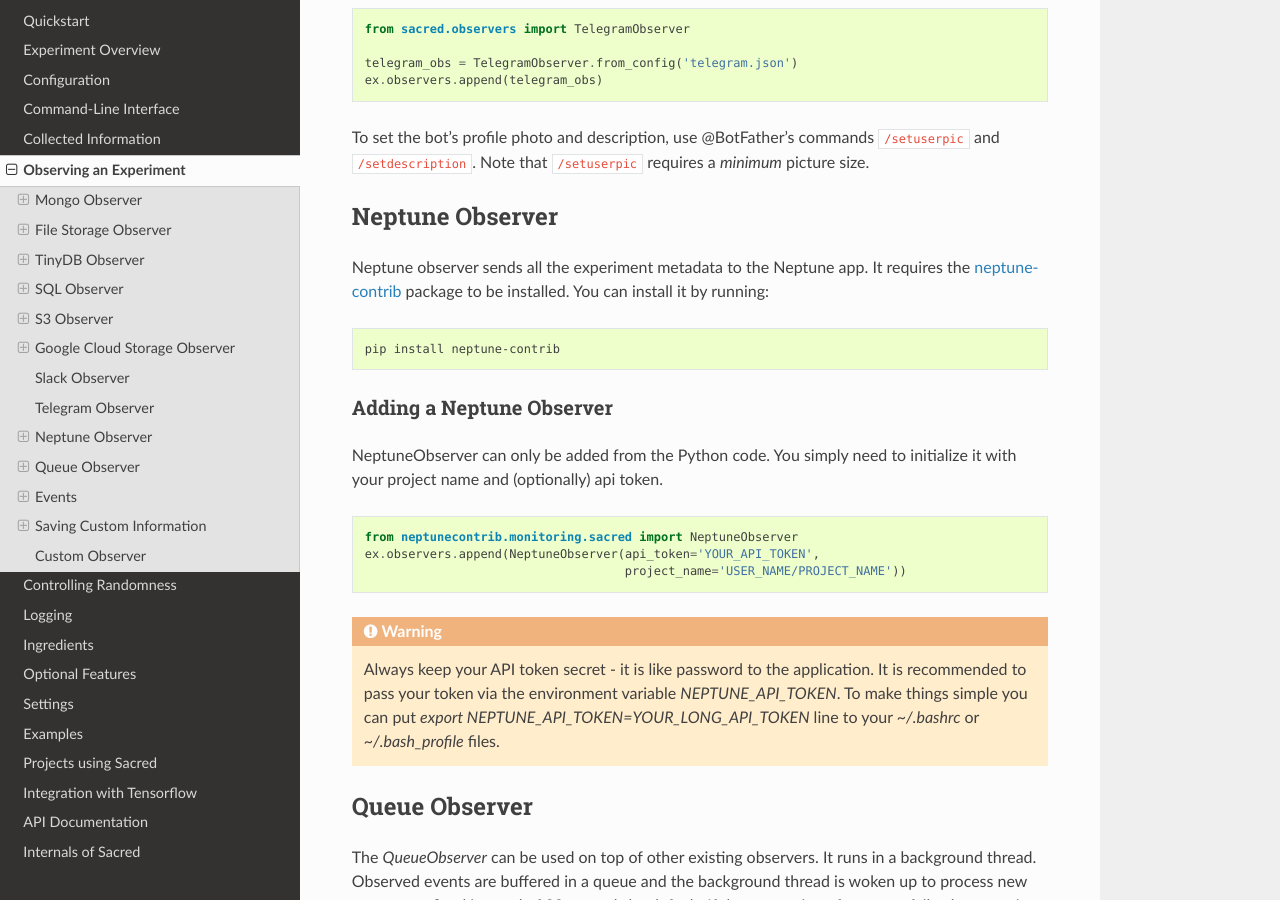
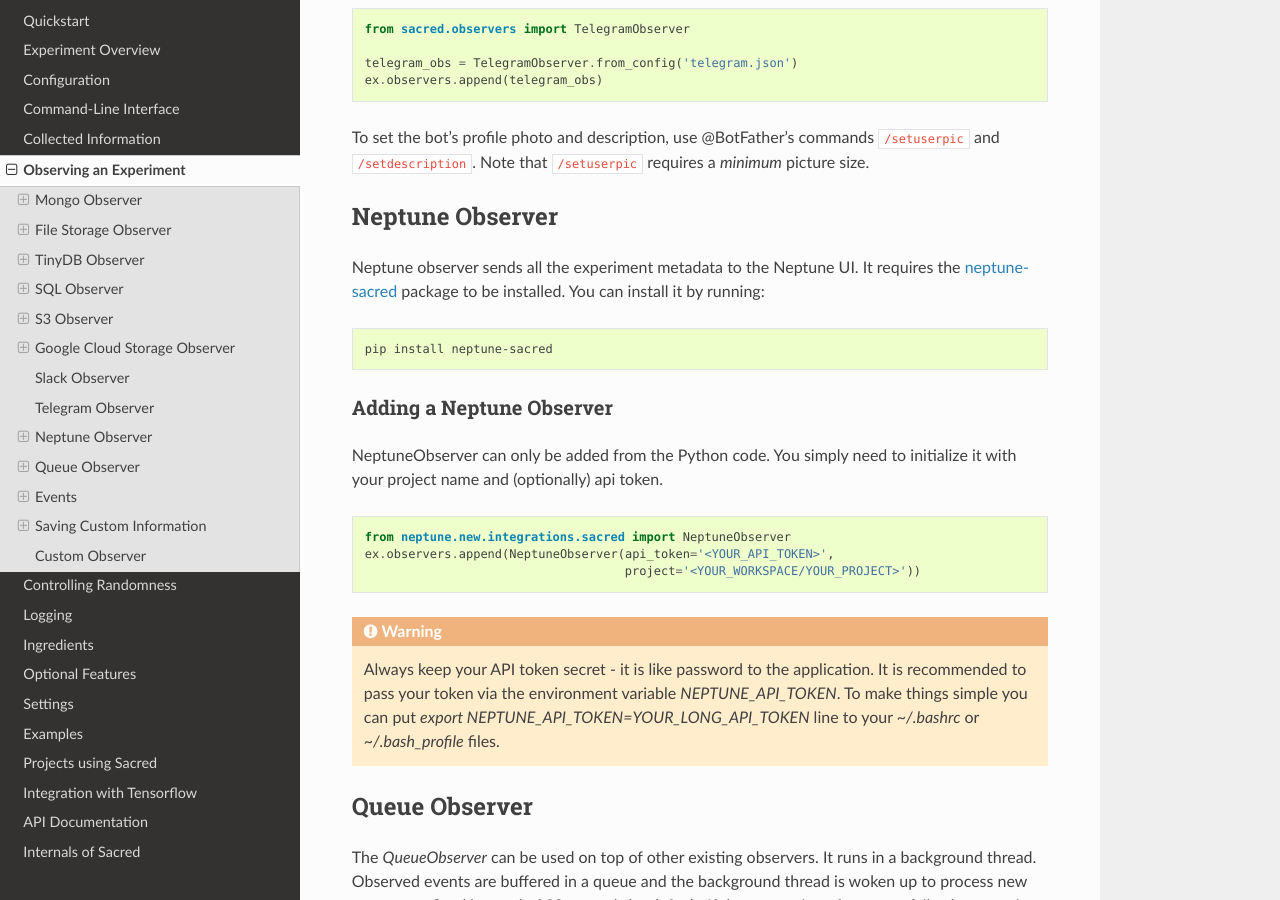
Before and after one commit to IDSIA/sacred, a Sphinx documentation site: the page built from docs/observers.rst, in a window 1280 px wide and 900 px high, scrolled down 16405 px. Built offline with Sphinx 7.4.7 and the Read the Docs theme 2.0.0, drawn with Linux system fonts in a browser that asks for light colours; the version number could not be read and is left out.

Commit message:
updating neptune observer

```diff
--- a/docs/observers.rst
+++ b/docs/observers.rst
@@ -796,13 +796,13 @@
 
 Neptune Observer
 ================
-Neptune observer sends all the experiment metadata to the Neptune app.
-It requires the `neptune-contrib <https://neptune-contrib.readthedocs.io/index.html/>`_ package to be installed.
+Neptune observer sends all the experiment metadata to the Neptune UI.
+It requires the `neptune-sacred <https://docs.neptune.ai/integrations-and-supported-tools/experiment-tracking/sacred>`_ package to be installed.
 You can install it by running:
 
 .. code-block:: bash
 
-    pip install neptune-contrib
+    pip install neptune-sacred
 
 Adding a Neptune Observer
 -------------------------
@@ -812,9 +812,9 @@
 
 .. code-block:: python
 
-    from neptunecontrib.monitoring.sacred import NeptuneObserver
-    ex.observers.append(NeptuneObserver(api_token='YOUR_API_TOKEN',
-                                        project_name='USER_NAME/PROJECT_NAME'))
+    from neptune.new.integrations.sacred import NeptuneObserver
+    ex.observers.append(NeptuneObserver(api_token='<YOUR_API_TOKEN>',
+                                        project='<YOUR_WORKSPACE/YOUR_PROJECT>'))
 
 .. warning::
 
```
